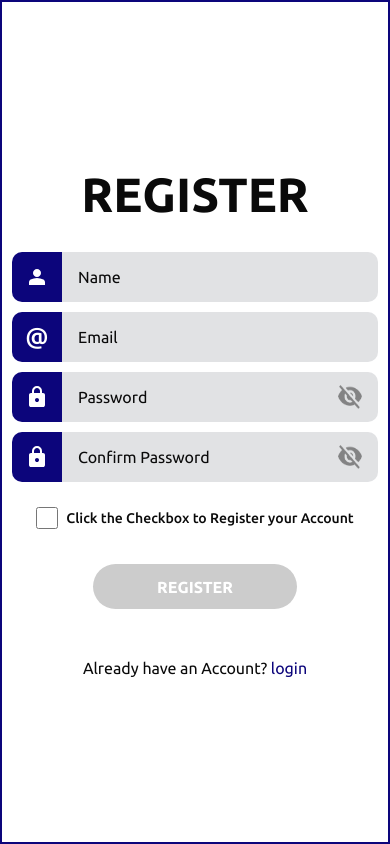
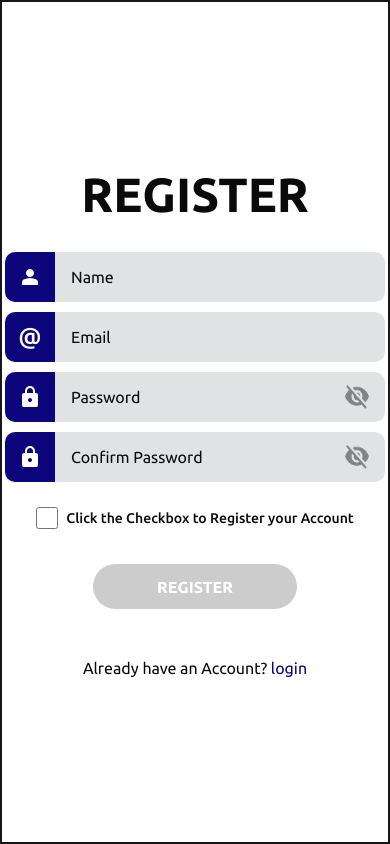
Before and after one commit to Aokibrii/Secured-Login-Math-Verifacation, a PHP site: page /signup.php in a window 390 px wide. Run offline with PHP 8.4, Linux system fonts and the light colour scheme.

Commit message:
updated style

```diff
--- a/landing/css/style.css
+++ b/landing/css/style.css
@@ -2,6 +2,7 @@
 
 :root {
   --accent-color: #0c057b;
+  --border-color: #171717;
   --base-color: #ffffff;
   --text-color: #0a0a0a;
   --input-color: #e1e2e4;
@@ -33,10 +34,10 @@ body {
   box-sizing: border-box;
   background-color: var(--base-color);
   height: 100vh;
-  width: max(40%, 600px);
+  width: max(40%, 400px);
   padding: 10px;
   border-radius: 0 15px 15px 0;
-  border: solid 2px var(--accent-color);
+  border: solid 2px var(--border-color);
   display: flex;
   flex-direction: column;
   align-items: center;
@@ -72,7 +73,7 @@ h1 {
   text-transform: uppercase;
 }
 form {
-  width: min(380px, 100%);
+  width: min(370px, 100%);
   margin-top: 20px;
   margin-bottom: 50px;
   display: flex;
@@ -160,6 +161,9 @@ a:hover {
   .wrapper {
     width: min(600px, 100%);
     border-radius: 0;
+  }
+  form {
+    width: 380px;
   }
 }
 form div.incorrect label {
```
